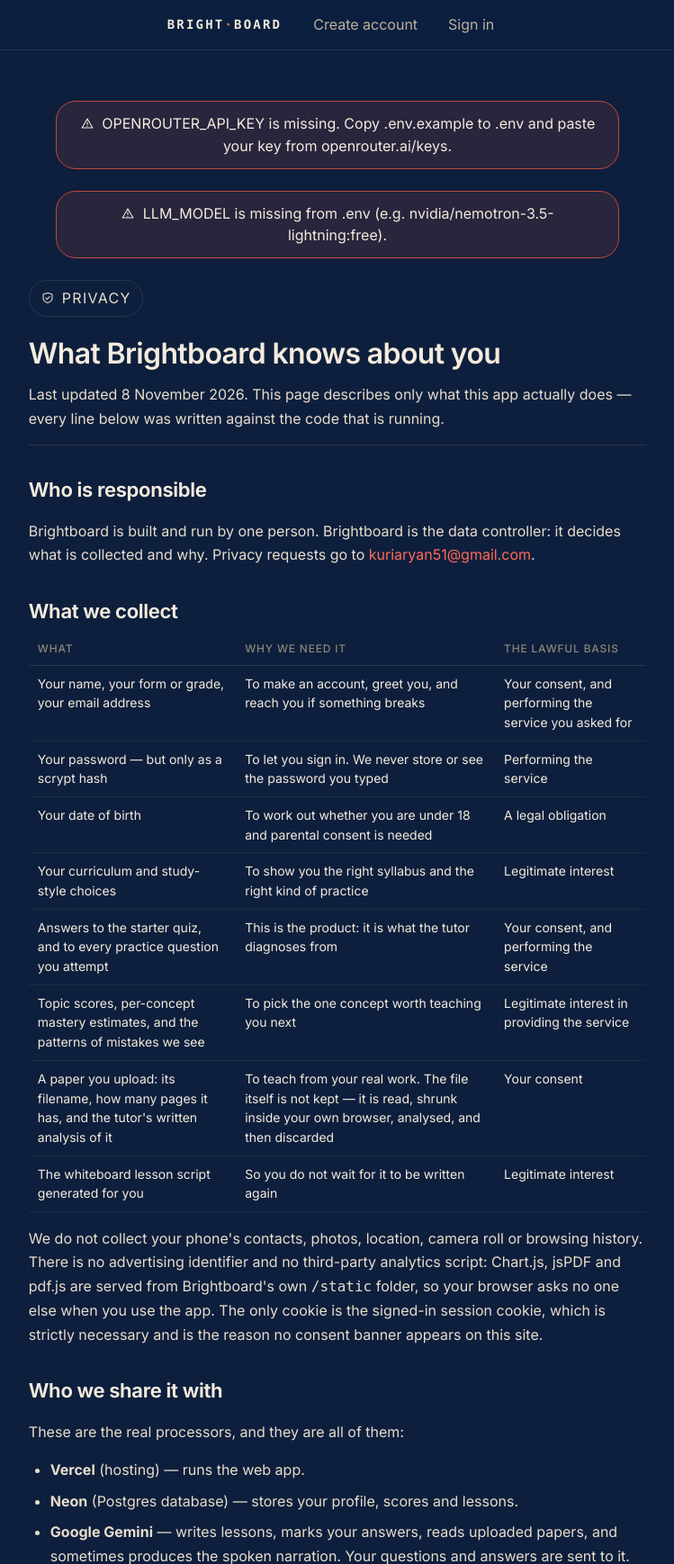
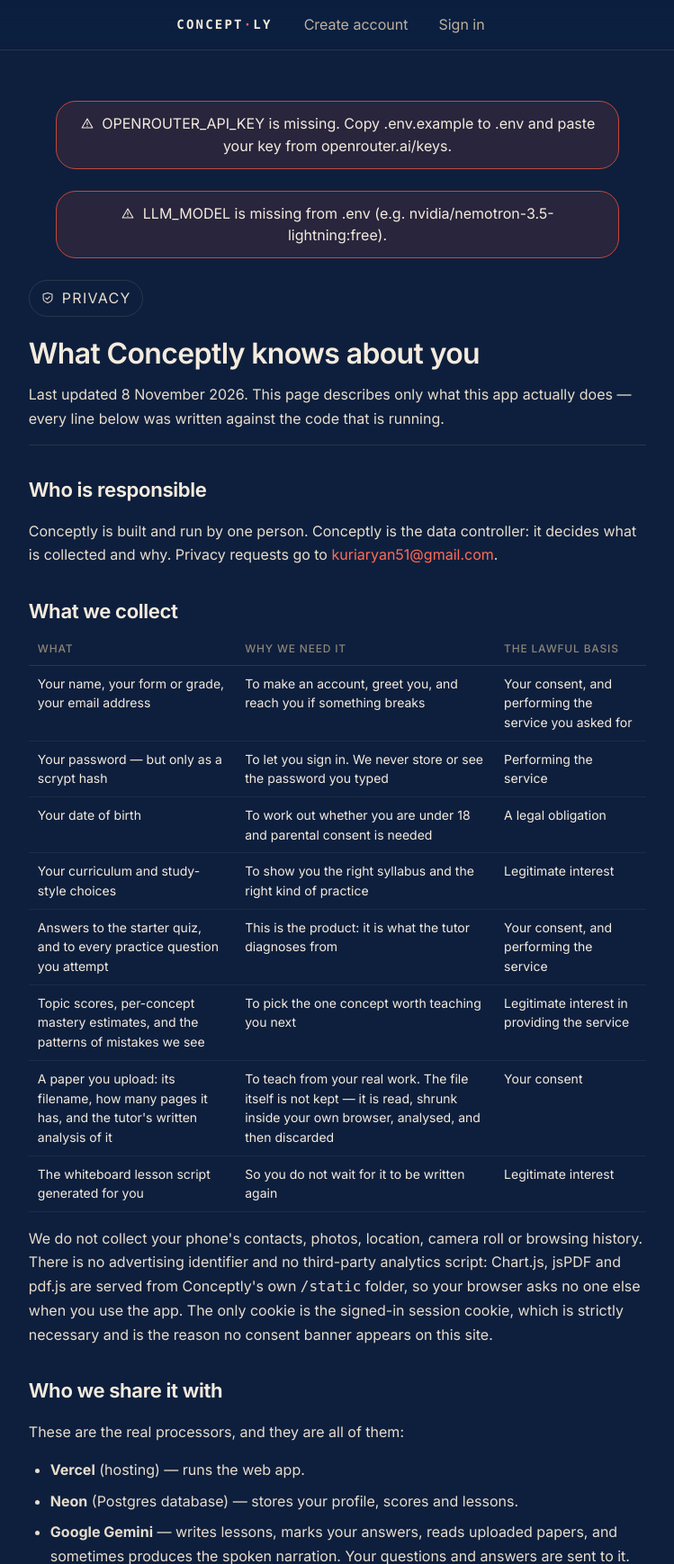
Before and after one commit to DeveloperRyank/brightboard, a Flask app: page /privacy in a window 1280 px wide. Shown: the top 1738 px of the page at 90% size, without its empty margins (265-1014 px from the left). Run offline with Flask 3, Linux system fonts and the light colour scheme; some libraries are stand-ins or nearby versions.

Commit message:
Call it Conceptly
Another company already teaches the same thing under the old name, so the
product is renamed everywhere a student, a parent or a lawyer would read it:
the nav wordmark, the footer, every page title, the landing hero, the privacy
and terms pages that name the data controller, the account-export note and its
download filename, and the docstrings. The favicon is a board with a tick on
it rather than a letter, so it carries over untouched.

Left alone on purpose: the transcribed teacher notes keep their original
provenance comment, since notes.py strips it before the model ever sees the
text and rewriting it would re-label a corpus we did not invent. The builder
writes the new name into the next transcription.

```diff
--- a/app.py
+++ b/app.py
@@ -1,4 +1,4 @@
-"""Brightboard — AI diagnostic tutor.
+"""Conceptly — AI diagnostic tutor.
 
 Flow: sign in -> pick curriculum/subject -> pick topic -> Lesson | Test | Upload.
 Chemistry is live on its real past-paper bank; other KCSE subjects are content-gated
@@ -819,7 +819,7 @@ def account_export():
     body = json.dumps(dump, indent=2, default=str).encode("utf-8")
     stamp = datetime.date.today().isoformat()
     response = app.response_class(body, mimetype="application/json")
-    response.headers["Content-Disposition"] = f"attachment; filename=brightboard-{stamp}.json"
+    response.headers["Content-Disposition"] = f"attachment; filename=conceptly-{stamp}.json"
     response.headers["Cache-Control"] = "no-store"   # a copy of your data, on a shared machine
     return response
 
--- a/profile.py
+++ b/profile.py
@@ -1445,7 +1445,7 @@ def export_account(sid):
     return {
         "exported_at": time.time(),
         "format_version": 1,
-        "note": "Generated by Brightboard for the account named below. Uploaded files are "
+        "note": "Generated by Conceptly for the account named below. Uploaded files are "
                 "not included: they are deleted once analysed.",
         "data": sections,
     }
--- a/static/css/style.css
+++ b/static/css/style.css
@@ -1,4 +1,4 @@
-/* Brightboard — flat editorial theme.
+/* Conceptly — flat editorial theme.
    Three colours only: navy (grounds), cream (ink and surfaces), coral (the single accent).
    Sage and ochre survive where a colour carries information a student must read off the
    screen (a correct answer, an indicator), never as decoration. */
--- a/templates/account.html
+++ b/templates/account.html
@@ -1,7 +1,7 @@
 {% extends "base.html" %}
 {% from "icons.html" import icon %}
 {% from "_qual_picker.html" import qual_picker %}
-{% block title %}Your account · Brightboard{% endblock %}
+{% block title %}Your account · Conceptly{% endblock %}
 {% block content %}
 <div class="acct">
   <div class="acct-head">
@@ -52,13 +52,13 @@
           <label>Email</label>
           <p class="acct-static" id="email">{{ email or 'No email on this account — you cannot sign in with it yet.' }}</p>
           <p class="fld-hint">The address is the key to the account, so it cannot be edited
-            from here. <a href="mailto:{{ support_email }}?subject=Brightboard%20email%20change">Ask us</a>
+            from here. <a href="mailto:{{ support_email }}?subject=Conceptly%20email%20change">Ask us</a>
             and we will move your account for you.</p>
         </div>
       </div>
       {{ qual_picker(qualifications, chosen, grade) }}
       <p class="fld-hint">Changing your qualification changes which years you can pick, and the
-        subjects and papers Brightboard shows you.</p>
+        subjects and papers Conceptly shows you.</p>
       <button class="btn gradient" type="submit" data-once>Save changes</button>
     </form>
   </section>
--- a/templates/analytics.html
+++ b/templates/analytics.html
@@ -1,6 +1,6 @@
 {% extends "base.html" %}
 {% from "icons.html" import icon %}
-{% block title %}My progress — Brightboard{% endblock %}
+{% block title %}My progress — Conceptly{% endblock %}
 {% block content %}
 {% set studied = mastery | length %}
 {% set total_answers = mastery | sum(attribute='answers') %}
--- a/templates/base.html
+++ b/templates/base.html
@@ -6,7 +6,7 @@
        layout instead of floating over the field you are typing in (2.3). -->
   <meta name="viewport" content="width=device-width, initial-scale=1.0, viewport-fit=cover, interactive-widget=resizes-content">
   {% if student %}<meta name="csrf-token" content="{{ csrf_token() }}">{% endif %}
-  <title>{% block title %}Brightboard{% endblock %}</title>
+  <title>{% block title %}Conceptly{% endblock %}</title>
   <link rel="icon" type="image/svg+xml" href="{{ url_for('static', filename='favicon.svg') }}">
   <link rel="preload" href="{{ url_for('static', filename='fonts/inter-latin-wght-normal.woff2') }}"
         as="font" type="font/woff2" crossorigin>
@@ -21,7 +21,7 @@
   <a class="skip" href="#main">Skip to content</a>
 
   <nav>
-    <a class="brand mono" href="{{ url_for('index') }}">BRIGHT<span>·</span>BOARD</a>
+    <a class="brand mono" href="{{ url_for('index') }}">CONCEPT<span>·</span>LY</a>
     <div class="links">
       {% if student %}
         <a href="{{ url_for('index') }}" class="{{ 'active' if request.endpoint == 'index' }}">Subjects</a>
@@ -51,7 +51,7 @@
 
   <footer class="site-foot">
     <div class="foot-inner">
-      <p class="foot-brand">Brightboard<span>·</span></p>
+      <p class="foot-brand">Conceptly<span>·</span></p>
       <nav class="foot-links" aria-label="Site">
         <a href="{{ url_for('privacy') }}">Privacy</a>
         <a href="{{ url_for('terms') }}">Terms</a>
--- a/templates/index.html
+++ b/templates/index.html
@@ -1,6 +1,6 @@
 {% extends "base.html" %}
 {% from "icons.html" import icon %}
-{% block title %}Brightboard — Subjects{% endblock %}
+{% block title %}Conceptly — Subjects{% endblock %}
 {% block content %}
 <div class="hero">
   <div class="eyebrow">{{ cur_name }} · {{ cur_country }}</div>
--- a/templates/landing.html
+++ b/templates/landing.html
@@ -1,17 +1,17 @@
 {% extends "base.html" %}
 {% from "icons.html" import icon %}
 {% from "_qual_picker.html" import qual_picker %}
-{% block title %}Brightboard — find the concept behind the lost marks{% endblock %}
+{% block title %}Conceptly — find the concept behind the lost marks{% endblock %}
 {% block content %}
 <section class="landing">
-  <p class="landing-eyebrow">{{ icon("board") }} Brightboard</p>
+  <p class="landing-eyebrow">{{ icon("board") }} Conceptly</p>
 
   <h1 class="landing-hero">
     <span class="lh-quiet">You already know</span>
     <span class="lh-loud">where you lost marks.</span>
   </h1>
 
-  <p class="lh-sub">Mark a real past paper and Brightboard names the one concept behind the
+  <p class="lh-sub">Mark a real past paper and Conceptly names the one concept behind the
     loss — then teaches exactly that.</p>
 
   {% if notice %}<div class="banner good" role="status">{{ icon("check") }} {{ notice }}</div>{% endif %}
--- a/templates/privacy.html
+++ b/templates/privacy.html
@@ -1,17 +1,17 @@
 {% extends "base.html" %}
 {% from "icons.html" import icon %}
-{% block title %}Privacy Policy · Brightboard{% endblock %}
+{% block title %}Privacy Policy · Conceptly{% endblock %}
 {% block content %}
 <div class="doc">
   <header class="doc-head">
     <p class="landing-eyebrow">{{ icon("shield") }} Privacy</p>
-    <h1>What Brightboard knows about you</h1>
+    <h1>What Conceptly knows about you</h1>
     <p class="doc-meta">Last updated 8 November 2026. This page describes only what this app
       actually does — every line below was written against the code that is running.</p>
   </header>
 
   <h2>Who is responsible</h2>
-  <p>Brightboard is built and run by one person. Brightboard is the data controller: it
+  <p>Conceptly is built and run by one person. Conceptly is the data controller: it
     decides what is collected and why. Privacy requests go to
     <a href="mailto:{{ support_email }}">{{ support_email }}</a>.</p>
 
@@ -48,7 +48,7 @@
 
   <p>We do not collect your phone's contacts, photos, location, camera roll or browsing
     history. There is no advertising identifier and no third-party analytics script:
-    Chart.js, jsPDF and pdf.js are served from Brightboard's own
+    Chart.js, jsPDF and pdf.js are served from Conceptly's own
     <code>/static</code> folder, so your browser asks no one else when you use the app.
     The only cookie is the signed-in session cookie, which is strictly necessary and is
     the reason no consent banner appears on this site.</p>
@@ -98,7 +98,7 @@
 
   <h2>Children</h2>
   <p>The Kenya Data Protection Act 2019 treats anyone under 18 as a child, and processing a
-    child's personal data requires a parent's or guardian's consent. Brightboard is used by
+    child's personal data requires a parent's or guardian's consent. Conceptly is used by
     KCSE candidates who are often 15 to 17, so this matters here. We ask for a date of
     birth at sign-up and use it to spot accounts that need consent.
     <b class="todo">TODO before publishing:</b> the parental-consent step itself is not
--- a/templates/quiz.html
+++ b/templates/quiz.html
@@ -1,5 +1,5 @@
 {% extends "base.html" %}
-{% block title %}Starter quiz · Brightboard{% endblock %}
+{% block title %}Starter quiz · Conceptly{% endblock %}
 {% block content %}
 {% set conf_labels = {
   "just_starting": "Just starting out",
--- a/templates/sign_in.html
+++ b/templates/sign_in.html
@@ -1,9 +1,9 @@
 {% extends "base.html" %}
 {% from "icons.html" import icon %}
-{% block title %}Sign in · Brightboard{% endblock %}
+{% block title %}Sign in · Conceptly{% endblock %}
 {% block content %}
 <div class="hero">
-  <div class="eyebrow">Brightboard</div>
+  <div class="eyebrow">Conceptly</div>
   <h1>Sign in</h1>
   <p>Your own account — your lessons, your papers, your progress. Nobody else's name appears here.</p>
 </div>
--- a/templates/subject.html
+++ b/templates/subject.html
@@ -1,6 +1,6 @@
 {% extends "base.html" %}
 {% from "icons.html" import icon %}
-{% block title %}{{ subject.name }} — Brightboard{% endblock %}
+{% block title %}{{ subject.name }} — Conceptly{% endblock %}
 {% block content %}
 <div class="hero">
   <div class="eyebrow"><a href="{{ url_for('index') }}" style="color: var(--coral);">← All subjects</a></div>
--- a/templates/terms.html
+++ b/templates/terms.html
@@ -1,6 +1,6 @@
 {% extends "base.html" %}
 {% from "icons.html" import icon %}
-{% block title %}Terms · Brightboard{% endblock %}
+{% block title %}Terms · Conceptly{% endblock %}
 {% block content %}
 <div class="doc">
   <header class="doc-head">
@@ -11,7 +11,7 @@
   </header>
 
   <h2>What this is</h2>
-  <p>Brightboard is a study tutor. It marks practice questions from past-paper banks, names
+  <p>Conceptly is a study tutor. It marks practice questions from past-paper banks, names
     the concept you appear to be struggling with, and teaches that concept on an animated
     whiteboard with spoken explanation. It is not a school, not an examination body, and
     not a replacement for a teacher.</p>
@@ -42,7 +42,7 @@
   <p>Answers are marked by a language model. It is good at the objective questions in the
     bank and genuinely shaky on long, handwritten, judgement-based work — where a marker
     wants method marks, wording, a diagram label or a unit. Treat every diagnosis as a
-    strong suggestion, not a verdict, and never read a Brightboard score as a predicted
+    strong suggestion, not a verdict, and never read a Conceptly score as a predicted
     KCSE or SAT result.</p>
 
   <h2>No warranty, and the limit of our responsibility</h2>
--- a/templates/upload.html
+++ b/templates/upload.html
@@ -1,6 +1,6 @@
 {% extends "base.html" %}
 {% from "icons.html" import icon %}
-{% block title %}Upload a paper — Brightboard{% endblock %}
+{% block title %}Upload a paper — Conceptly{% endblock %}
 {% block content %}
 <div class="hero">
   <div class="eyebrow">Build your profile</div>
--- a/tools/attach_account.py
+++ b/tools/attach_account.py
@@ -3,7 +3,7 @@
     python tools/attach_account.py                          # list the accounts at risk
     python tools/attach_account.py --sid 1 --email you@example.com
 
-The password is typed at the prompt, or read from BRIGHTBOARD_ATTACH_PASSWORD when nobody
+The password is typed at the prompt, or read from CONCEPTLY_ATTACH_PASSWORD when nobody
 is at the keyboard, so it never ends up in a file, a URL or the shell history. It is hashed
 with scrypt on the way in, exactly like a sign-up, and the tool signs in with it once to
 prove the account is reachable before it reports success.
@@ -65,9 +65,9 @@ def main():
     # A password on the command line would sit in the shell history; the environment
     # variable is there for runs with no one at the keyboard, and typing it twice is
     # for the ones with someone at the keyboard.
-    from_env = os.environ.get("BRIGHTBOARD_ATTACH_PASSWORD")
+    from_env = os.environ.get("CONCEPTLY_ATTACH_PASSWORD")
     if from_env:
-        print("Using the password in BRIGHTBOARD_ATTACH_PASSWORD.")
+        print("Using the password in CONCEPTLY_ATTACH_PASSWORD.")
         return attach(a.sid, a.email, from_env)
     password = getpass.getpass("Password for %s: " % a.email)
     if getpass.getpass("Type it again to be sure: ") != password:
--- a/tools/build_physics_notes.py
+++ b/tools/build_physics_notes.py
@@ -232,7 +232,7 @@ def build(subject, raw, source_label):
         pages = ch["pages"]
         for part_slug, name, part_blocks, span_note in parts:
             body = "\n\n".join(part_blocks)
-            head = (f"<!-- Brightboard subject notes. {source_label}\n"
+            head = (f"<!-- Conceptly subject notes. {source_label}\n"
                     f"     Form {ch['form']}, chapter {ch['number']}"
                     + (f", pages {pages[0]}-{pages[-1]}" if pages else "")
                     + f"{span_note}.\n"
--- a/tools/build_sat_rw_bank.py
+++ b/tools/build_sat_rw_bank.py
@@ -1,6 +1,6 @@
 """Build data/sat_rw/questions.csv from the authored item files in research/sat_authored/.
 
-Every item here is original writing made for Brightboard: the passages, prompts, data
+Every item here is original writing made for Conceptly: the passages, prompts, data
 and options are invented, and only the question TYPES follow the published SAT
 Reading and Writing specification. Nothing is copied out of a College Board or Khan
 Academy paper, and nothing from the scanned PDF in Downloads is shipped as an item —
```
